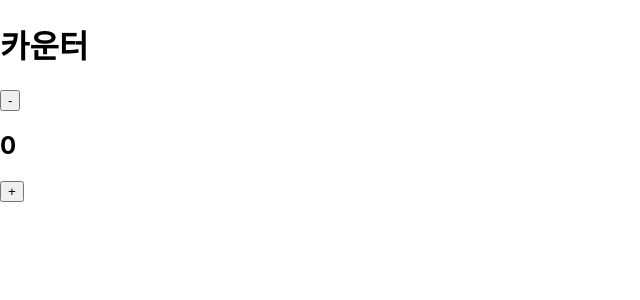
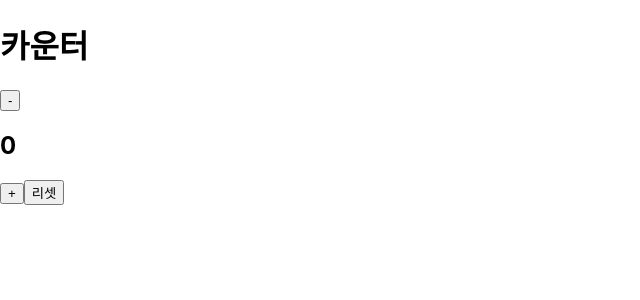
Before and after one commit to Scureme-LEE/PostSeSAC_Lee, a React (Create React App) app in the folder react-counter/: page / in a window 1280 px wide. Shown: the top 300 px of the page, without its empty margins (0-640 px from the left). Built offline with nearby package versions, Linux system fonts and the light colour scheme.

Commit message:
리셋 버튼 추가

```diff
--- a/react-counter/src/components/counter.jsx
+++ b/react-counter/src/components/counter.jsx
@@ -4,13 +4,14 @@ const Counter=()=>{
     const [counter, setCounter]=useState(0);
     const increment=()=>setCounter(counter+1);
     const decrement=()=>setCounter(counter-1);
-
+    const reset=()=>setCounter(0)
     return (
         <>
         <h1>카운터</h1>
         <button onClick={decrement}>-</button>
         <h2>{counter}</h2>
         <button onClick={increment}>+</button>
+        <button onClick={reset}>리셋</button>
         </>
     );
 };
```
